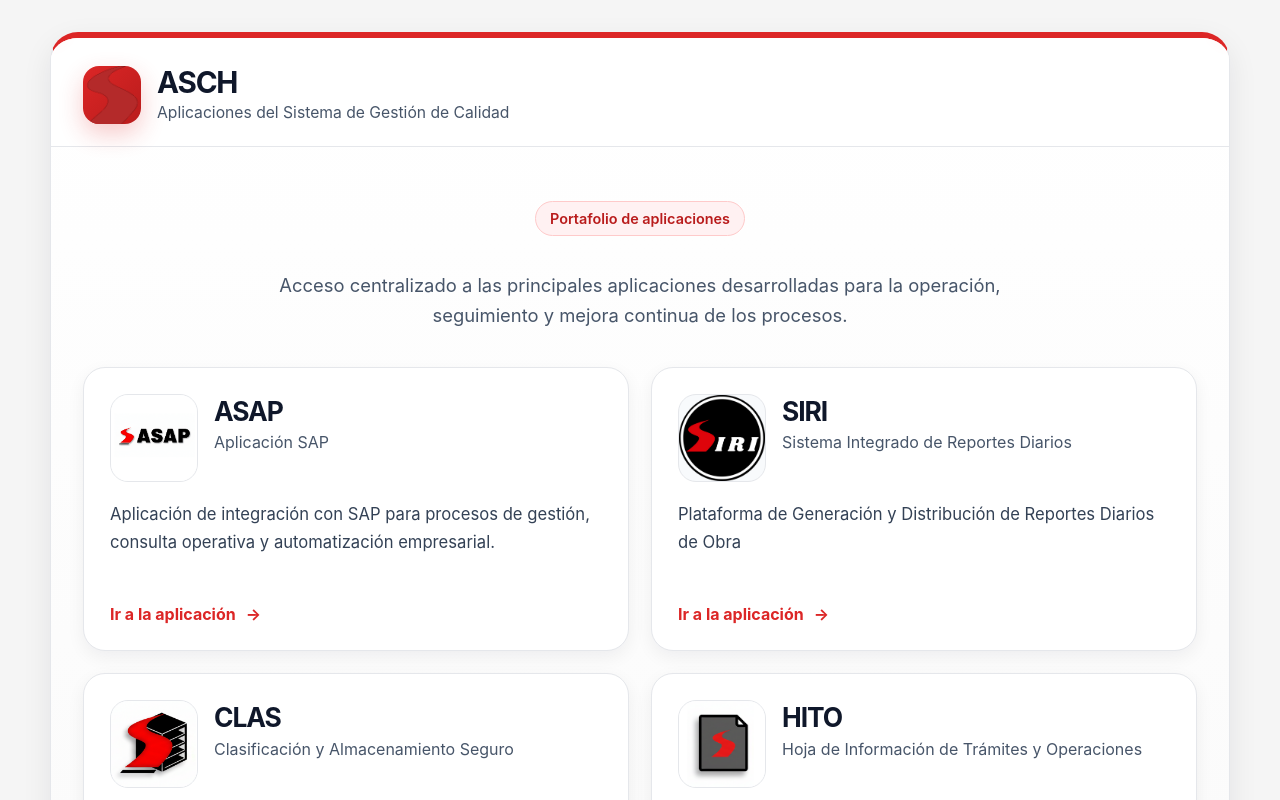
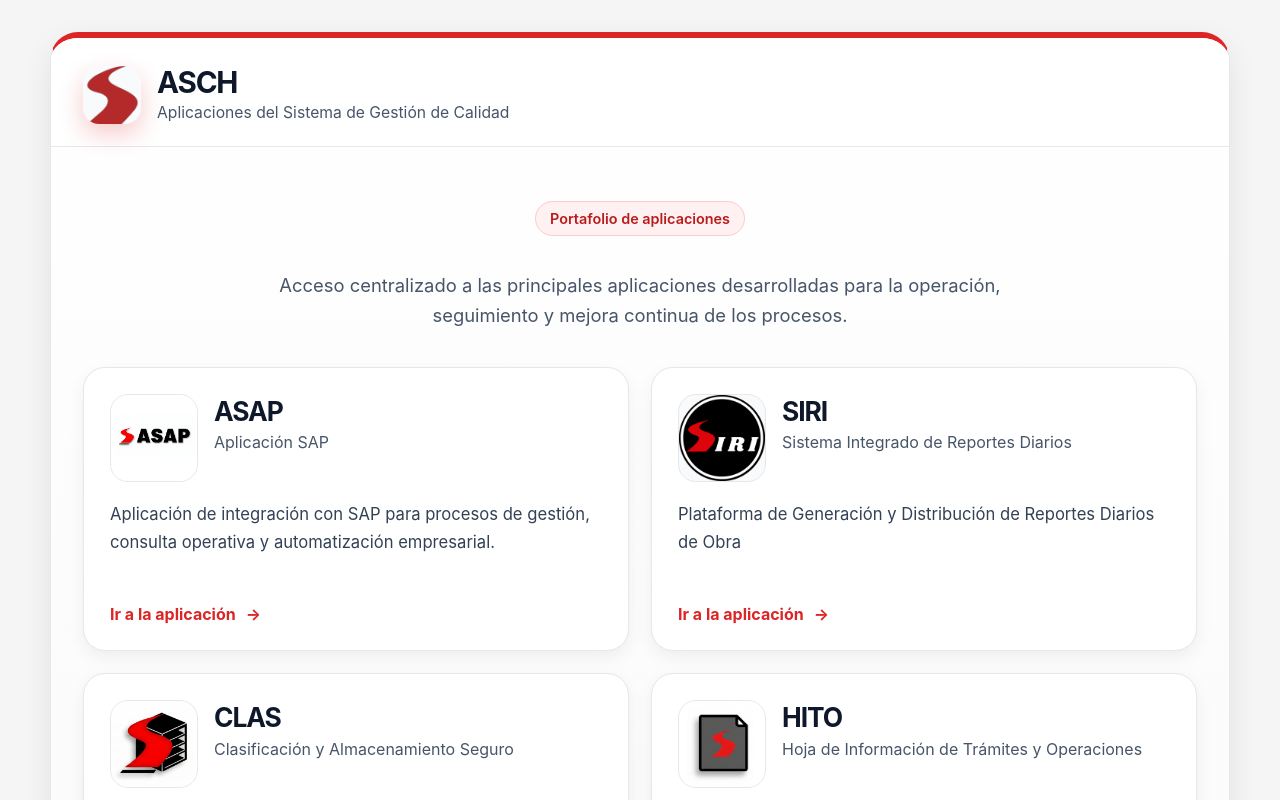
Before and after one commit to softech-asch/softech-asch.github.io, a plain HTML site: page index.html in a window 1280 px wide. Shown: the top 800 px of the page. Drawn offline with Linux system fonts and the light colour scheme.

Commit message:
Change background to solid color from gradient

```diff
--- a/index.html
+++ b/index.html
@@ -72,7 +72,7 @@
       display: grid;
       place-items: center;
       border-radius: 16px;
-      background: linear-gradient(135deg, var(--accent) 0%, var(--accent-dark) 100%);
+      background: #f8fafc; /*linear-gradient(135deg, var(--accent) 0%, var(--accent-dark) 100%)*/
       box-shadow: 0 10px 24px rgba(220, 38, 38, 0.24);
       overflow: hidden;
     }
```
